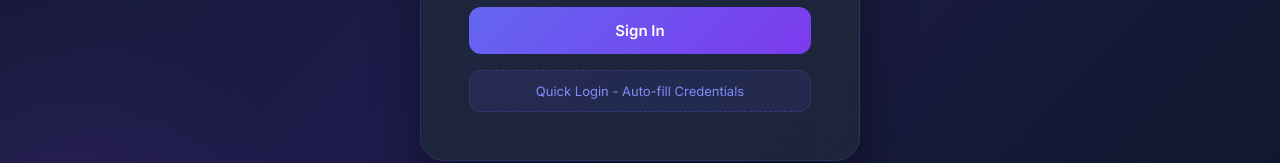
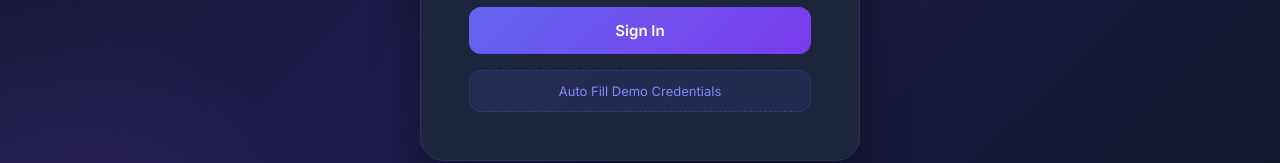
Before and after one commit to eakarsu/AIEventPlanner, a React (Create React App) app in the folder frontend/: page / in a window 1280 px wide. Shown: the part 515-678 px from the top of the page. Built offline with nearby package versions, Linux system fonts and the light colour scheme; no server answers.

Commit message:
Commit pending workspace changes

```diff
--- a/frontend/src/pages/Login.js
+++ b/frontend/src/pages/Login.js
@@ -71,7 +71,7 @@ export default function Login({ onLogin }) {
         </form>
 
         <button className="auto-fill-btn" onClick={autoFill}>
-          Quick Login - Auto-fill Credentials
+          Auto Fill Demo Credentials
         </button>
       </div>
     </div>
```
